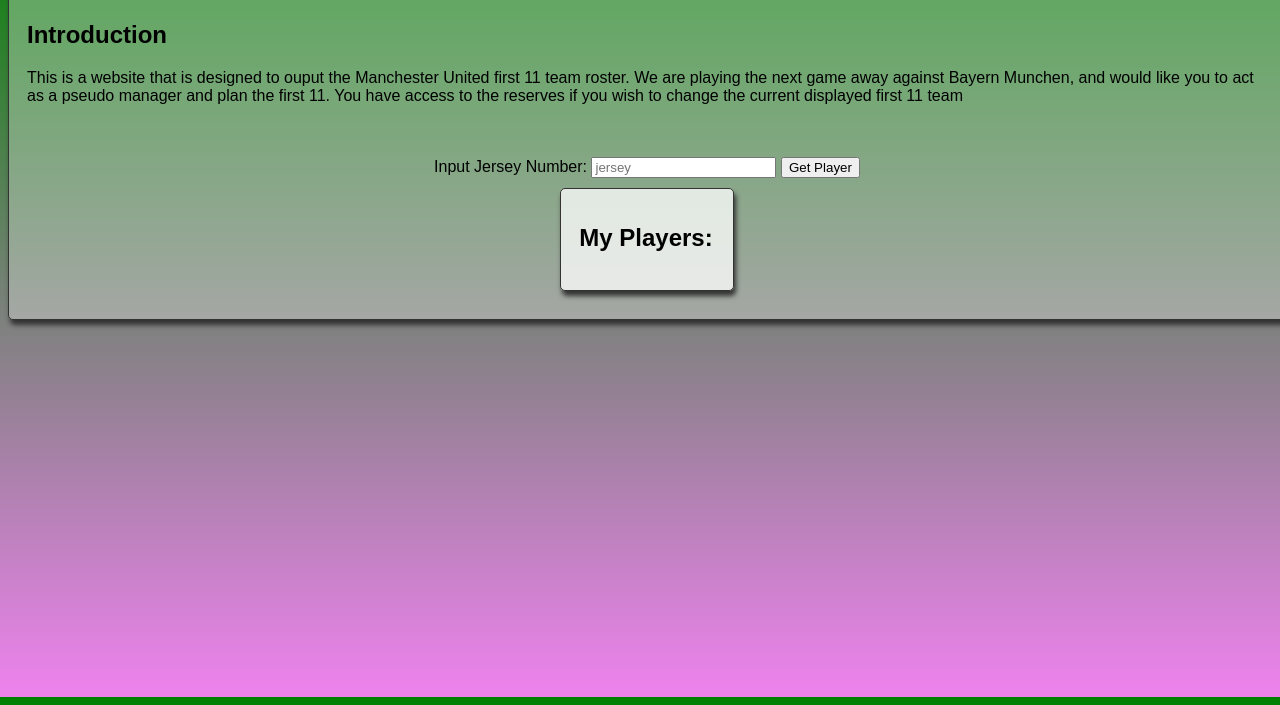
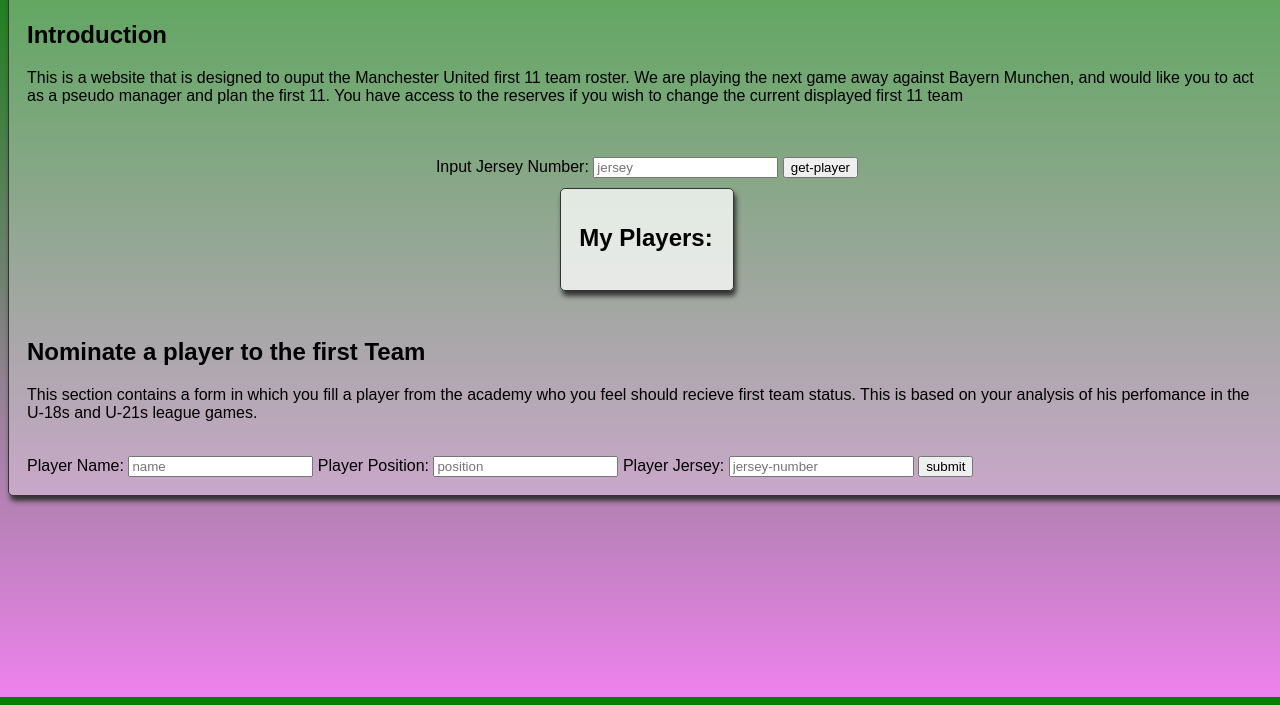
Before and after one commit to GiddyMutai/phase-1-project, a plain HTML site: page index.html in a window 1280 px wide. Shown: the part 103-808 px from the top of the page. Drawn offline with Linux system fonts and the light colour scheme; no server answers.

Commit message:
Adds a form div

```diff
--- a/index.html
+++ b/index.html
@@ -25,7 +25,7 @@
           <form id="create-task-form">
             <label for="get-player">Input Jersey Number:</label>
             <input type="number" id="get-player" name="get-player" placeholder="jersey">
-            <input type="submit" value="Get Player" id="submit">
+            <input type="submit" value="get-player" id="submit">
           </form>
         </div>
 
@@ -34,6 +34,32 @@
           <ul id="players">
           </ul>
         </div>
+
+        <br>
+
+        <div id="nominate">
+          <h2>Nominate a player to the first Team</h2>
+          <p>
+            This section contains a form in which you fill a player from the academy who you feel should
+            recieve first team status. This is based on your analysis of his perfomance in the U-18s and U-21s
+            league games.
+          </p>
+
+          <br>
+
+          <div id="nominate-player">
+            <form id="create-player-form">
+              <label for="get-player"> Player Name:</label>
+              <input type="text" id="player-name" name="player-name" placeholder="name">
+              <label for="get-player"> Player Position:</label>
+              <input type="text" id="player-pos" name="player-pos" placeholder="position">
+              <label for="get-player"> Player Jersey:</label>
+              <input type="number" id="jersey-number" name="jersey-number" placeholder="jersey-number">
+              <input type="submit" value="submit" id="submit">
+            </form>
+          </div>
+
+        </div>
     </div>
 <script src="script.js"></script>
 </body>
```
